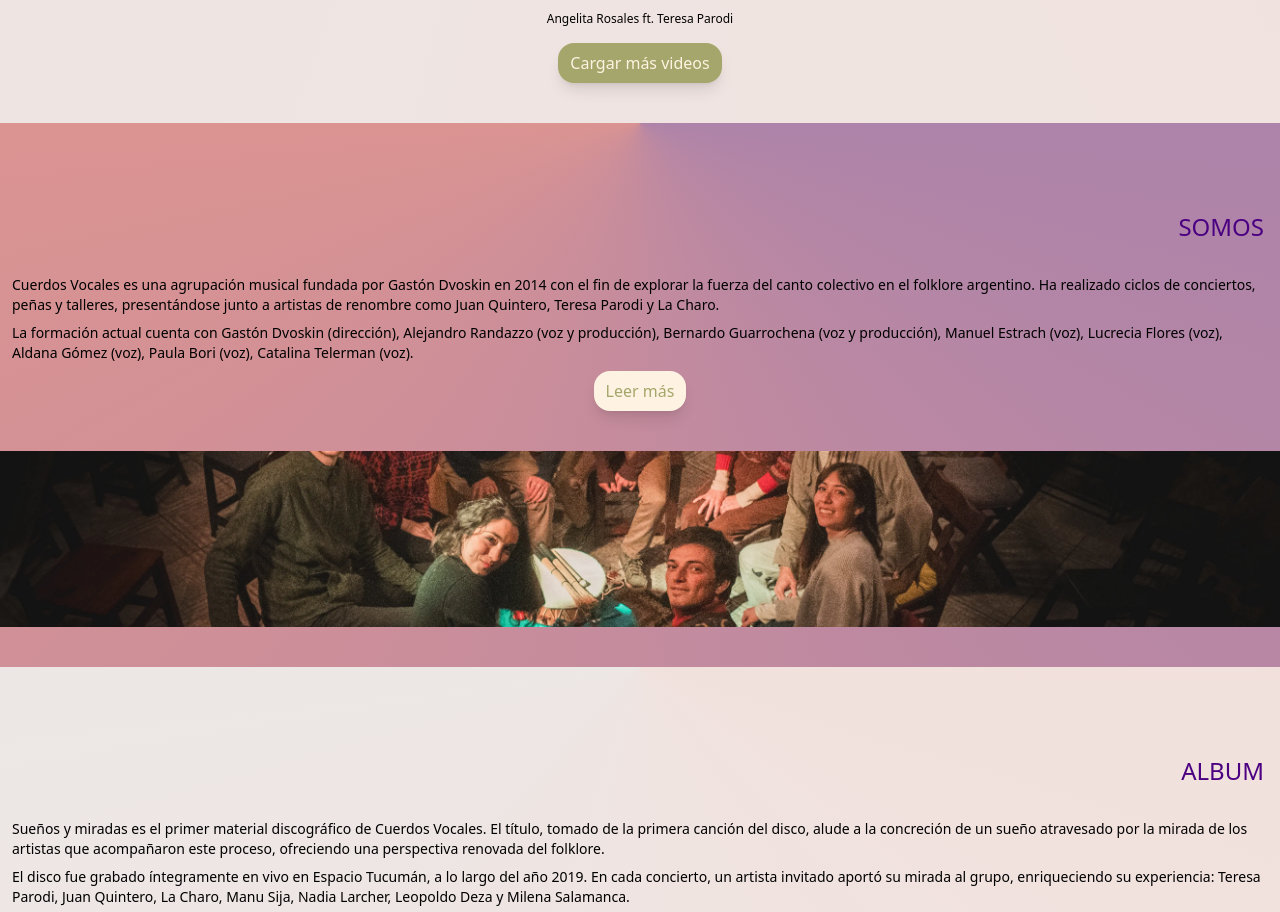
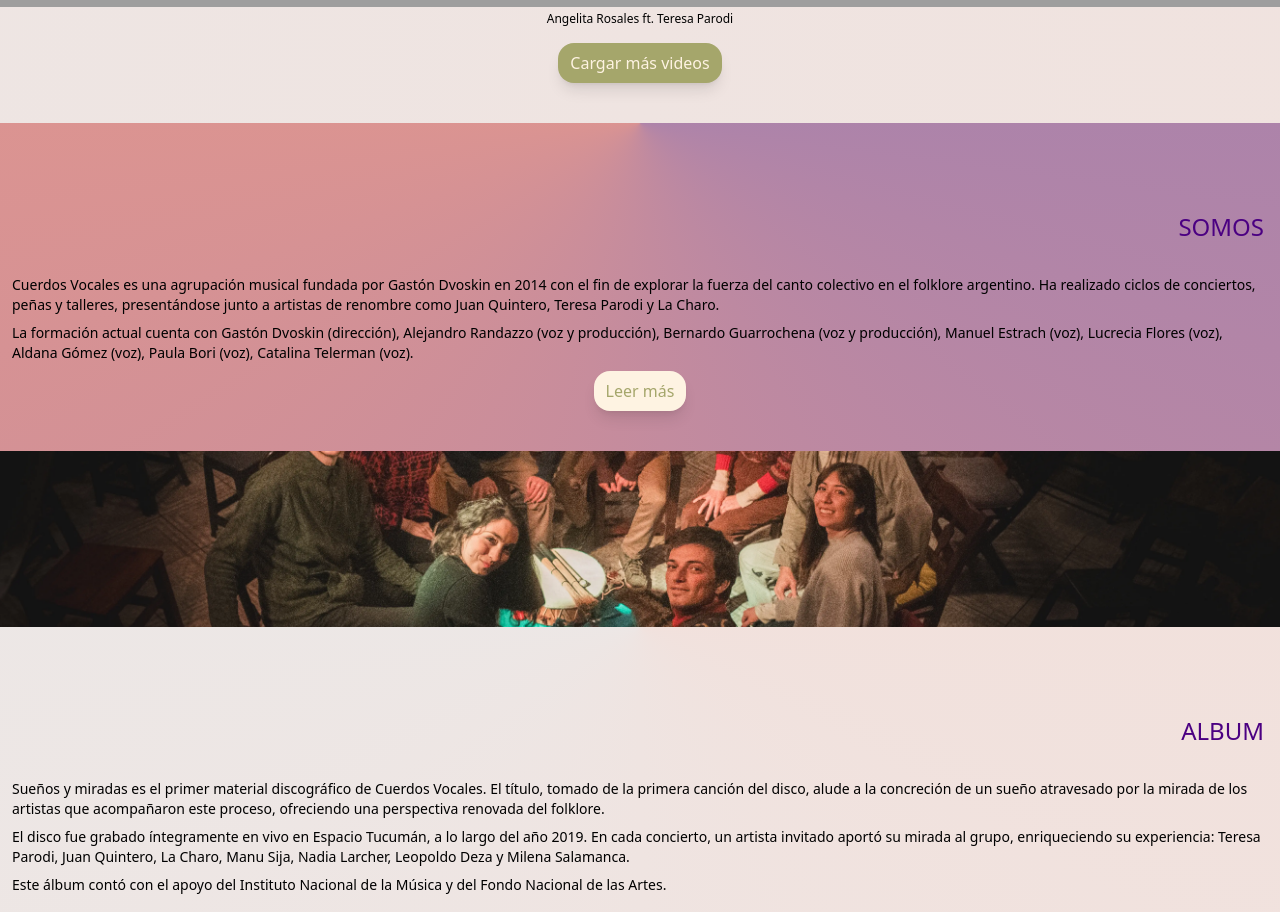
Before and after one commit to gastondvoskin/cuerdos-vocales, a React (Vite) app: page / in a window 1280 px wide. Shown: the part 2800-3712 px from the top of the page. Built offline with nearby package versions, Linux system fonts and the light colour scheme; grey boxes are pictures that could not be loaded.

Commit message:
Fixed padding in SectionContainer.tsx

```diff
--- a/src/components-reusable/SectionContainer.tsx
+++ b/src/components-reusable/SectionContainer.tsx
@@ -10,11 +10,10 @@ const SectionContainer: React.FC<ISectionContainer> = ({ section, children, /* c
       id={section}
       className={`
         pt-20
-        pb-10
         flex flex-col items-center
         ${orangeBgSections.includes(section) && "bg-[conic-gradient(at_top,_#f4ded8,_#eaeaea)]"}
         ${purpleBgSections.includes(section) && "bg-[conic-gradient(at_top,_#967BB6,_#F29C85)]"}
-        ${section === SECTIONS.WE_ARE && "pb-0"}
+        ${section === SECTIONS.WE_ARE ? "pb-0" : "pb-10"}
       `}
     >
       {children}
```
